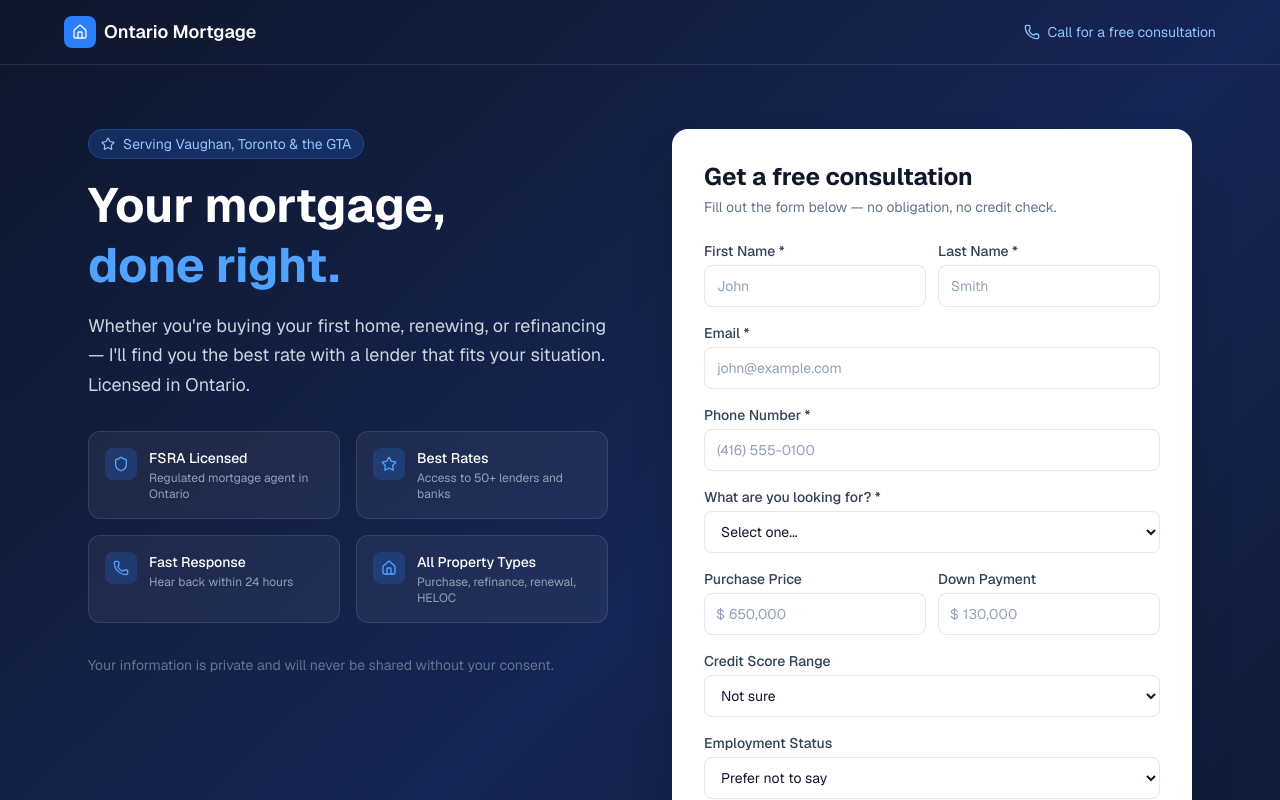
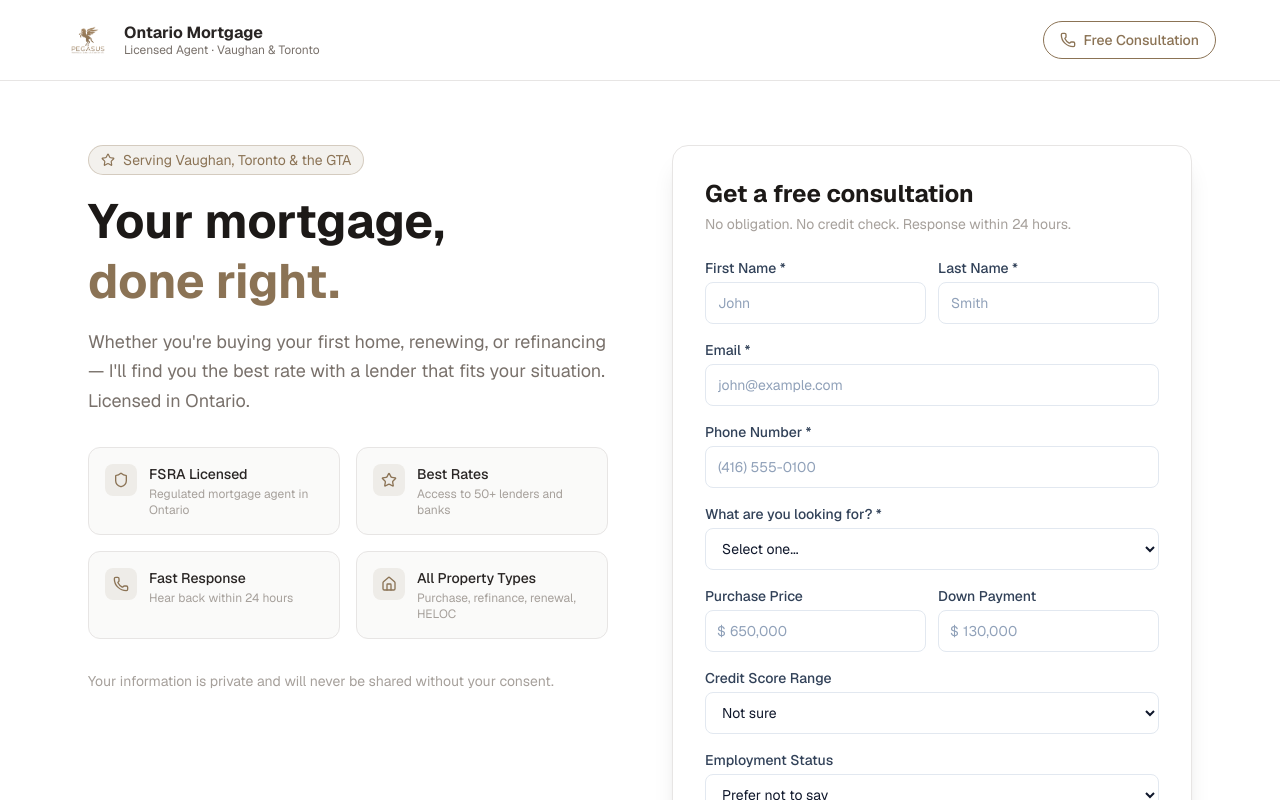
Before and after one commit to Goldking2323/mortgage-crm, a Next.js app: page / in a window 1280 px wide. Shown: the top 800 px of the page. Built offline with nearby package versions, Linux system fonts and the light colour scheme.

Commit message:
rebrand: white background, golden brand colors, Pegasus logo

```diff
--- a/src/app/login/page.tsx
+++ b/src/app/login/page.tsx
@@ -3,7 +3,8 @@
 import { signIn } from "next-auth/react";
 import { useState } from "react";
 import { useRouter } from "next/navigation";
-import { Home, Lock } from "lucide-react";
+import { Lock } from "lucide-react";
+import Image from "next/image";
 
 export default function LoginPage() {
   const router = useRouter();
@@ -31,40 +32,41 @@ export default function LoginPage() {
   }
 
   return (
-    <main className="min-h-screen bg-slate-50 flex items-center justify-center px-6">
+    <main className="min-h-screen bg-stone-50 flex items-center justify-center px-6">
       <div className="w-full max-w-sm">
-        <div className="flex items-center gap-2 justify-center mb-8">
-          <div className="w-10 h-10 rounded-xl bg-blue-600 flex items-center justify-center">
-            <Home className="w-5 h-5 text-white" />
+        <div className="flex flex-col items-center gap-3 mb-8">
+          <Image src="/logo.png.png" alt="Logo" width={64} height={64} className="object-contain" />
+          <div className="text-center">
+            <p className="text-stone-800 font-bold text-xl">Mortgage CRM</p>
+            <p className="text-stone-400 text-sm">Agent Portal</p>
           </div>
-          <span className="text-slate-900 font-bold text-xl">Mortgage CRM</span>
         </div>
 
-        <div className="bg-white rounded-2xl shadow-sm border border-slate-200 p-8">
+        <div className="bg-white rounded-2xl shadow-sm border border-stone-200 p-8">
           <div className="flex items-center gap-2 mb-6">
-            <Lock className="w-4 h-4 text-slate-400" />
-            <h1 className="text-lg font-semibold text-slate-800">Agent Login</h1>
+            <Lock className="w-4 h-4 text-stone-400" />
+            <h1 className="text-lg font-semibold text-stone-800">Sign In</h1>
           </div>
 
           <form onSubmit={handleSubmit} className="space-y-4">
             <div>
-              <label className="block text-sm font-medium text-slate-700 mb-1">Email</label>
+              <label className="block text-sm font-medium text-stone-700 mb-1">Email</label>
               <input
                 name="email"
                 type="email"
                 required
                 autoComplete="email"
-                className="w-full rounded-lg border border-slate-200 px-3 py-2.5 text-sm focus:outline-none focus:ring-2 focus:ring-blue-500 focus:border-transparent"
+                className="w-full rounded-lg border border-stone-200 px-3 py-2.5 text-sm focus:outline-none focus:ring-2 focus:ring-[#8B7355] focus:border-transparent"
               />
             </div>
             <div>
-              <label className="block text-sm font-medium text-slate-700 mb-1">Password</label>
+              <label className="block text-sm font-medium text-stone-700 mb-1">Password</label>
               <input
                 name="password"
                 type="password"
                 required
                 autoComplete="current-password"
-                className="w-full rounded-lg border border-slate-200 px-3 py-2.5 text-sm focus:outline-none focus:ring-2 focus:ring-blue-500 focus:border-transparent"
+                className="w-full rounded-lg border border-stone-200 px-3 py-2.5 text-sm focus:outline-none focus:ring-2 focus:ring-[#8B7355] focus:border-transparent"
               />
             </div>
 
@@ -73,7 +75,7 @@ export default function LoginPage() {
             <button
               type="submit"
               disabled={loading}
-              className="w-full bg-blue-600 hover:bg-blue-700 text-white font-semibold py-2.5 rounded-lg transition disabled:opacity-60"
+              className="w-full bg-[#8B7355] hover:bg-[#7a6348] text-white font-semibold py-2.5 rounded-lg transition disabled:opacity-60"
             >
               {loading ? "Signing in..." : "Sign In"}
             </button>
--- a/src/app/page.tsx
+++ b/src/app/page.tsx
@@ -1,41 +1,43 @@
 import { LeadForm } from "@/components/LeadForm";
-import { Home, Phone, Shield, Star } from "lucide-react";
+import { Phone, Shield, Star, Home } from "lucide-react";
+import Image from "next/image";
 
 export default function LandingPage() {
   return (
-    <main className="min-h-screen bg-gradient-to-br from-slate-900 via-blue-950 to-slate-900">
+    <main className="min-h-screen bg-white">
       {/* Header */}
-      <header className="border-b border-white/10 px-6 py-4">
+      <header className="border-b border-stone-200 px-6 py-4 bg-white">
         <div className="mx-auto max-w-6xl flex items-center justify-between">
-          <div className="flex items-center gap-2">
-            <div className="w-8 h-8 rounded-lg bg-blue-500 flex items-center justify-center">
-              <Home className="w-4 h-4 text-white" />
+          <div className="flex items-center gap-3">
+            <Image src="/logo.png.png" alt="Company Logo" width={48} height={48} className="object-contain" />
+            <div>
+              <p className="font-bold text-stone-800 leading-tight">Ontario Mortgage</p>
+              <p className="text-xs text-stone-500 leading-tight">Licensed Agent · Vaughan &amp; Toronto</p>
             </div>
-            <span className="text-white font-semibold text-lg">Ontario Mortgage</span>
           </div>
           <a
             href="tel:+14165551234"
-            className="flex items-center gap-2 text-blue-300 hover:text-white transition-colors text-sm"
+            className="flex items-center gap-2 text-sm font-medium px-4 py-2 rounded-full border border-[#8B7355] text-[#8B7355] hover:bg-[#8B7355] hover:text-white transition-colors"
           >
             <Phone className="w-4 h-4" />
-            <span className="hidden sm:inline">Call for a free consultation</span>
+            <span className="hidden sm:inline">Free Consultation</span>
           </a>
         </div>
       </header>
 
       <div className="mx-auto max-w-6xl px-6 py-16 grid lg:grid-cols-2 gap-16 items-start">
         {/* Left — hero copy */}
-        <div className="text-white space-y-8">
+        <div className="space-y-8">
           <div className="space-y-4">
-            <div className="inline-flex items-center gap-2 bg-blue-500/20 text-blue-300 text-sm px-3 py-1 rounded-full border border-blue-500/30">
+            <div className="inline-flex items-center gap-2 bg-[#8B7355]/10 text-[#8B7355] text-sm px-3 py-1 rounded-full border border-[#8B7355]/30">
               <Star className="w-3.5 h-3.5" />
               Serving Vaughan, Toronto &amp; the GTA
             </div>
-            <h1 className="text-4xl lg:text-5xl font-bold leading-tight">
+            <h1 className="text-4xl lg:text-5xl font-bold leading-tight text-stone-900">
               Your mortgage,<br />
-              <span className="text-blue-400">done right.</span>
+              <span className="text-[#8B7355]">done right.</span>
             </h1>
-            <p className="text-slate-300 text-lg leading-relaxed">
+            <p className="text-stone-500 text-lg leading-relaxed">
               Whether you&apos;re buying your first home, renewing, or refinancing — I&apos;ll find
               you the best rate with a lender that fits your situation. Licensed in Ontario.
             </p>
@@ -48,28 +50,28 @@ export default function LandingPage() {
               { icon: Phone, title: "Fast Response", desc: "Hear back within 24 hours" },
               { icon: Home, title: "All Property Types", desc: "Purchase, refinance, renewal, HELOC" },
             ].map(({ icon: Icon, title, desc }) => (
-              <div key={title} className="flex gap-3 p-4 rounded-xl bg-white/5 border border-white/10">
-                <div className="w-8 h-8 rounded-lg bg-blue-500/20 flex items-center justify-center shrink-0">
-                  <Icon className="w-4 h-4 text-blue-400" />
+              <div key={title} className="flex gap-3 p-4 rounded-xl bg-stone-50 border border-stone-200">
+                <div className="w-8 h-8 rounded-lg bg-[#8B7355]/10 flex items-center justify-center shrink-0">
+                  <Icon className="w-4 h-4 text-[#8B7355]" />
                 </div>
                 <div>
-                  <p className="text-white font-medium text-sm">{title}</p>
-                  <p className="text-slate-400 text-xs mt-0.5">{desc}</p>
+                  <p className="text-stone-800 font-medium text-sm">{title}</p>
+                  <p className="text-stone-400 text-xs mt-0.5">{desc}</p>
                 </div>
               </div>
             ))}
           </div>
 
-          <p className="text-slate-500 text-sm">
+          <p className="text-stone-400 text-sm">
             Your information is private and will never be shared without your consent.
           </p>
         </div>
 
         {/* Right — lead form */}
-        <div className="bg-white rounded-2xl shadow-2xl p-8">
+        <div className="bg-white rounded-2xl shadow-xl border border-stone-200 p-8">
           <div className="mb-6">
-            <h2 className="text-2xl font-bold text-slate-900">Get a free consultation</h2>
-            <p className="text-slate-500 text-sm mt-1">Fill out the form below — no obligation, no credit check.</p>
+            <h2 className="text-2xl font-bold text-stone-900">Get a free consultation</h2>
+            <p className="text-stone-400 text-sm mt-1">No obligation. No credit check. Response within 24 hours.</p>
           </div>
           <LeadForm />
         </div>
--- a/src/components/LeadForm.tsx
+++ b/src/components/LeadForm.tsx
@@ -127,7 +127,7 @@ export function LeadForm() {
       <button
         type="submit"
         disabled={loading}
-        className="w-full bg-blue-600 hover:bg-blue-700 text-white font-semibold py-3 px-6 rounded-lg transition disabled:opacity-60 disabled:cursor-not-allowed"
+        className="w-full bg-[#8B7355] hover:bg-[#7a6348] text-white font-semibold py-3 px-6 rounded-lg transition disabled:opacity-60 disabled:cursor-not-allowed"
       >
         {loading ? "Submitting..." : "Request Free Consultation →"}
       </button>
--- a/src/components/dashboard/Sidebar.tsx
+++ b/src/components/dashboard/Sidebar.tsx
@@ -3,15 +3,9 @@
 import Link from "next/link";
 import { usePathname } from "next/navigation";
 import { signOut } from "next-auth/react";
-import {
-  Home,
-  Users,
-  Inbox,
-  Kanban,
-  CalendarCheck,
-  LogOut,
-} from "lucide-react";
+import { Home, Users, Inbox, Kanban, CalendarCheck, LogOut } from "lucide-react";
 import { cn } from "@/lib/utils";
+import Image from "next/image";
 
 const navItems = [
   { href: "/dashboard", label: "Dashboard", icon: Home },
@@ -25,16 +19,14 @@ export function Sidebar() {
   const pathname = usePathname();
 
   return (
-    <aside className="w-60 bg-slate-900 text-white flex flex-col h-full shrink-0">
+    <aside className="w-60 bg-white border-r border-stone-200 flex flex-col h-full shrink-0">
       {/* Logo */}
-      <div className="px-5 py-5 border-b border-white/10">
+      <div className="px-5 py-5 border-b border-stone-200">
         <div className="flex items-center gap-2.5">
-          <div className="w-8 h-8 rounded-lg bg-blue-500 flex items-center justify-center">
-            <Home className="w-4 h-4 text-white" />
-          </div>
+          <Image src="/logo.png.png" alt="Logo" width={36} height={36} className="object-contain" />
           <div>
-            <p className="text-sm font-semibold leading-tight">Mortgage CRM</p>
-            <p className="text-xs text-slate-400 leading-tight">Ontario Agent</p>
+            <p className="text-sm font-bold text-stone-800 leading-tight">Mortgage CRM</p>
+            <p className="text-xs text-stone-400 leading-tight">Ontario Agent</p>
           </div>
         </div>
       </div>
@@ -50,8 +42,8 @@ export function Sidebar() {
               className={cn(
                 "flex items-center gap-3 px-3 py-2 rounded-lg text-sm transition-colors",
                 active
-                  ? "bg-blue-600 text-white"
-                  : "text-slate-300 hover:bg-white/10 hover:text-white"
+                  ? "bg-[#8B7355] text-white"
+                  : "text-stone-500 hover:bg-stone-100 hover:text-stone-800"
               )}
             >
               <Icon className="w-4 h-4 shrink-0" />
@@ -62,10 +54,10 @@ export function Sidebar() {
       </nav>
 
       {/* Sign out */}
-      <div className="px-3 py-4 border-t border-white/10">
+      <div className="px-3 py-4 border-t border-stone-200">
         <button
           onClick={() => signOut({ callbackUrl: "/login" })}
-          className="flex items-center gap-3 px-3 py-2 rounded-lg text-sm text-slate-400 hover:text-white hover:bg-white/10 w-full transition-colors"
+          className="flex items-center gap-3 px-3 py-2 rounded-lg text-sm text-stone-400 hover:text-stone-700 hover:bg-stone-100 w-full transition-colors"
         >
           <LogOut className="w-4 h-4" />
           Sign Out
```
Also changed, not shown: public/logo.png.png (added), 1 other file (tests, documents, lock files or other folders).
